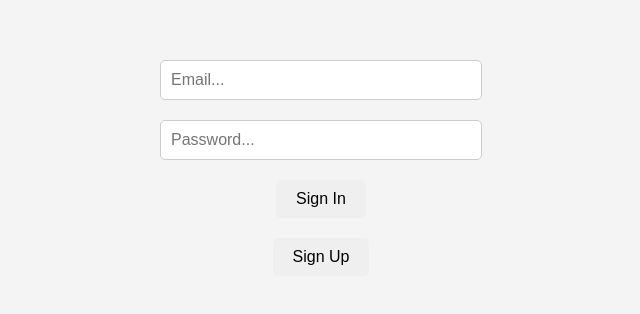
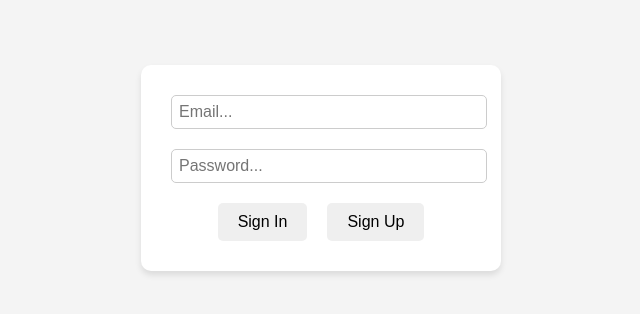
Before and after one commit to Darsh04-14/voice-notes, a React (Create React App) app in the folder voicenotes/: page / in a window 1280 px wide. Shown: the part 232-546 px from the top of the page, without its empty margins (319-959 px from the left). Built offline with nearby package versions, Linux system fonts and the light colour scheme; no server answers; a web font is replaced by a local one.

Commit message:
Auth-front page

```diff
--- a/voicenotes/src/screens/AuthScreen.js
+++ b/voicenotes/src/screens/AuthScreen.js
@@ -24,6 +24,7 @@ const AuthScreen = () => {
 
   return (
     <div className="authscreen">
+      <div className="auth-card">
         <input
           placeholder="Email..."
           onChange={(e) => setEmail(e.target.value)}
@@ -36,6 +37,8 @@ const AuthScreen = () => {
         <button onClick={logIn}> Sign In</button>
         <button onClick={createAccount}> Sign Up</button>
       </div>
+    </div>
+
 
   )
 };
--- a/voicenotes/src/screens/authScreen.css
+++ b/voicenotes/src/screens/authScreen.css
@@ -35,3 +35,42 @@
     background-color: #27ae60;
     color: #fff;
 }
+
+.auth-card {
+    background-color: #fff;
+    border-radius: 10px;
+    box-shadow: 0 4px 6px rgba(0, 0, 0, 0.1);
+    /* Box shadow effect */
+    max-width: 320px;
+    padding: 20px;
+    text-align: center;
+    margin: 0 auto;
+    /* Center the card horizontally */
+}
+
+.authscreen input {
+    width: 100%;
+    padding: 7px;
+    margin: 10px;
+    border: 1px solid #ccc;
+    border-radius: 5px;
+    font-size: 16px;
+}
+
+.authscreen button {
+    padding: 10px 20px;
+    margin: 10px;
+    border: none;
+    border-radius: 5px;
+    font-size: 16px;
+}
+
+.authscreen button:nth-child(1) {
+    background-color: #3498db;
+    color: #fff;
+}
+
+.authscreen button:nth-child(2) {
+    background-color: #27ae60;
+    color: #fff;
+}
```
Lines whose indentation alone changed are shown as unchanged.
